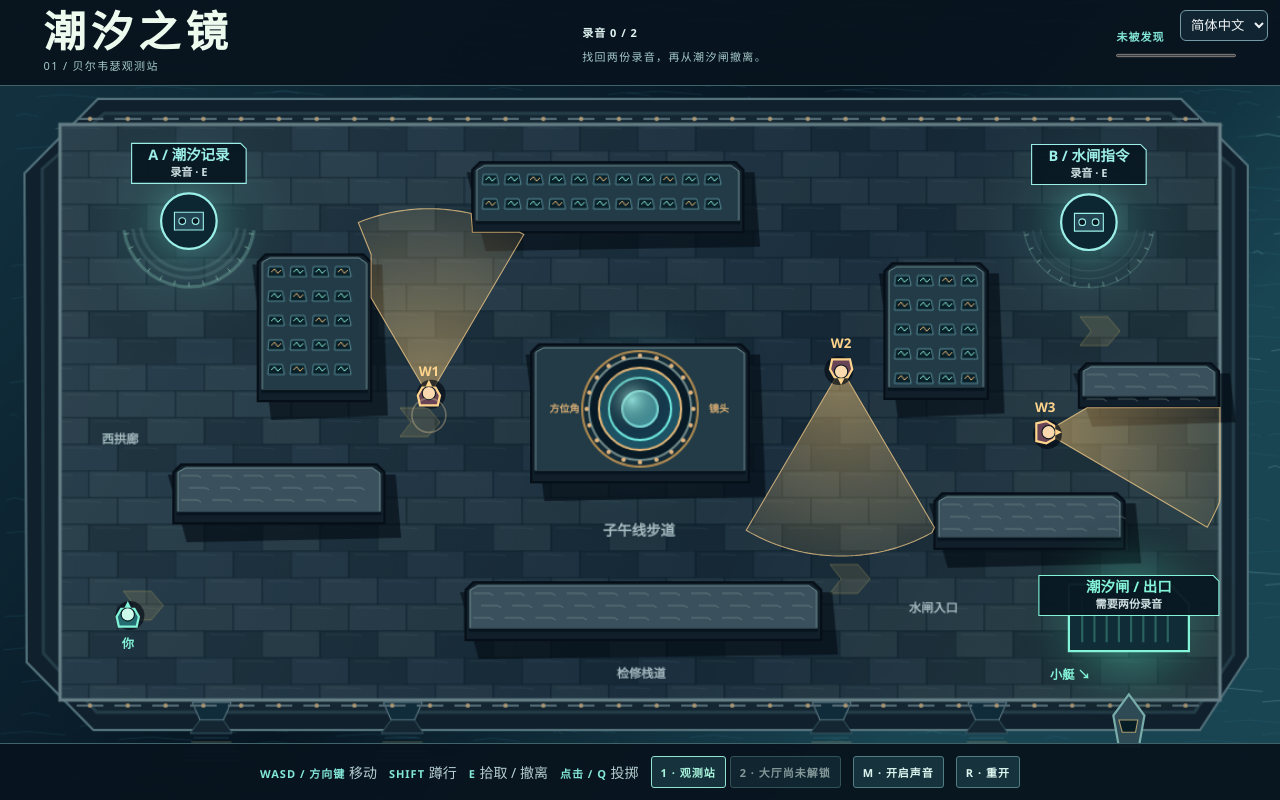
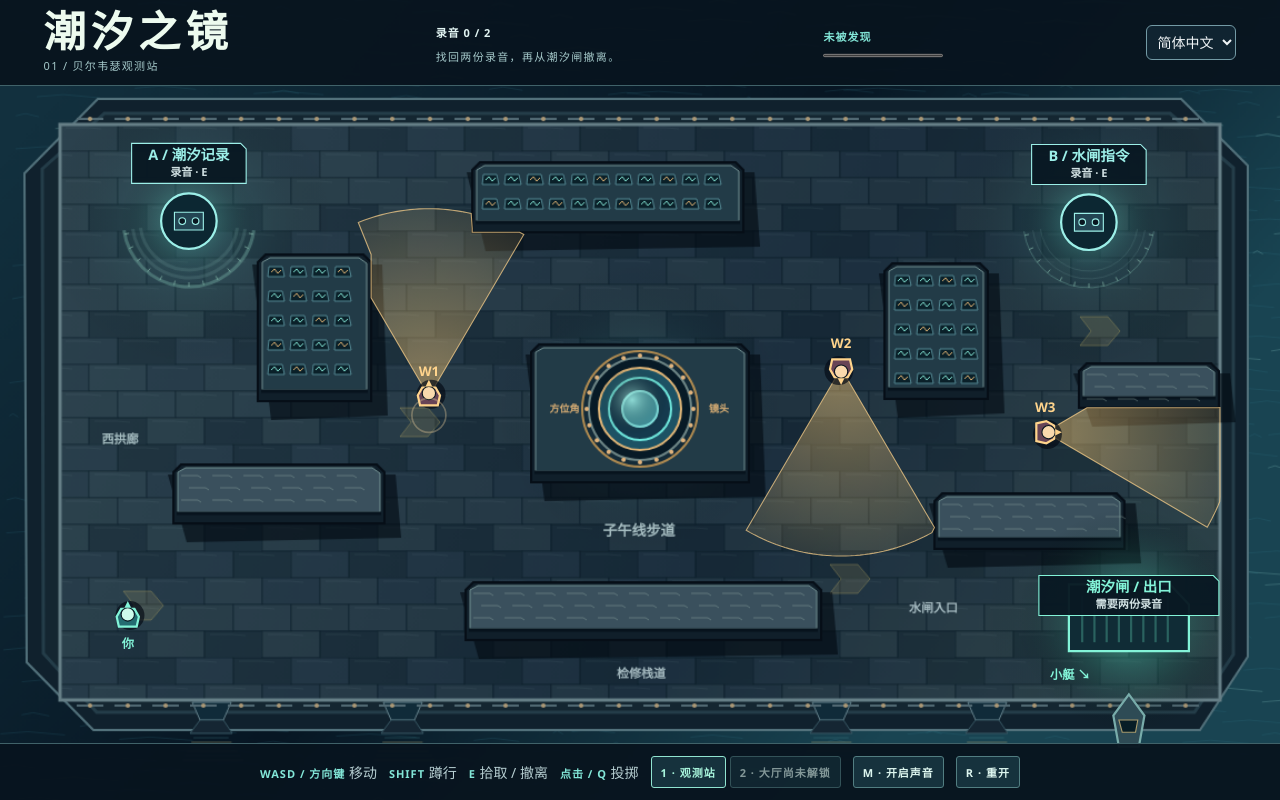
Before and after one commit to xialin99/makefun-tideglass, a plain HTML site: page game/index.html in a window 1280 px wide. Drawn offline with Linux system fonts and the light colour scheme; animation ran at ten frames a second.

Commit message:
Localize the public release in Simplified Chinese and English

```diff
--- a/game/index.html
+++ b/game/index.html
@@ -13,6 +13,7 @@
     <div><h1>TIDEGLASS</h1><p id="location">BELLWETHER OBSERVATORY</p></div>
     <section><strong id="manifest">RECORDINGS 0 / 2</strong><p id="objective">Recover both logs. Extract at the tide gate.</p></section>
     <section class="signal"><strong id="signal">UNSEEN</strong><progress max="1" value="0" aria-label="Guard suspicion"></progress></section>
+    <label class="language-control"><select id="language" aria-label="语言 / Language" style="background:#102431;color:#f0f4f6;border:1px solid #739aa5;border-radius:6px;padding:6px"><option value="zh">简体中文</option><option value="en">English</option></select></label>
   </header>
   <footer>
     <span><kbd>WASD / ARROWS</kbd> Move</span><span><kbd>SHIFT</kbd> Crouch</span>
@@ -27,7 +28,7 @@
     <button id="next" type="button" hidden>2 · Enter turbine hall</button></article>
   </aside>
 </main>
-<label class="language-control" style="position:fixed;z-index:30;top:10px;right:12px;font:14px system-ui"><select id="language" aria-label="语言 / Language" style="background:#102431;color:#f0f4f6;border:1px solid #739aa5;border-radius:6px;padding:6px"><option value="zh">简体中文</option><option value="en">English</option></select></label><script src="language.js"></script>
+<script src="language.js"></script>
 <script type="module" src="./src/entry.js"></script>
 </body>
 </html>
--- a/game/screen.css
+++ b/game/screen.css
@@ -30,3 +30,7 @@ article div{color:#bbd7dc;max-width:40ch;line-height:1.55;margin-bottom:21px}
   footer button{padding:4px 6px}
   article{padding:22px}
 }
+
+header .language-control{flex:none}
+header .language-control select{font:inherit}
+@media(max-width:480px){header .language-control select{max-width:7rem;font-size:12px}.signal{min-width:48px}}
```
